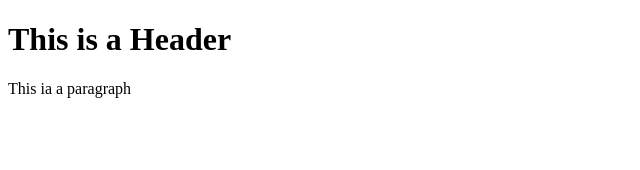
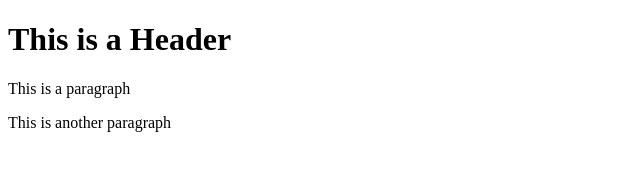
Before and after one commit to taymie-biyi/get-test, a plain HTML site: page index.html in a window 1280 px wide. Shown: the whole page, without its empty margins (0-640 px from the left). Drawn offline with Linux system fonts and the light colour scheme.

Commit message:
Third commit

```diff
--- a/index.html
+++ b/index.html
@@ -2,6 +2,7 @@
 <html>
     <body>
         <h1>This is a Header</h1>
-        <p>This ia a paragraph</p>
+        <p>This is a paragraph</p>
+        <p>This is another paragraph</p>
     </body>
 </html>
```
